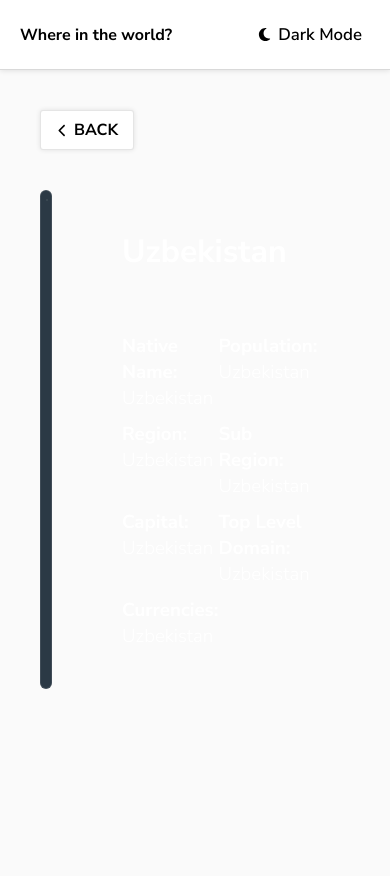
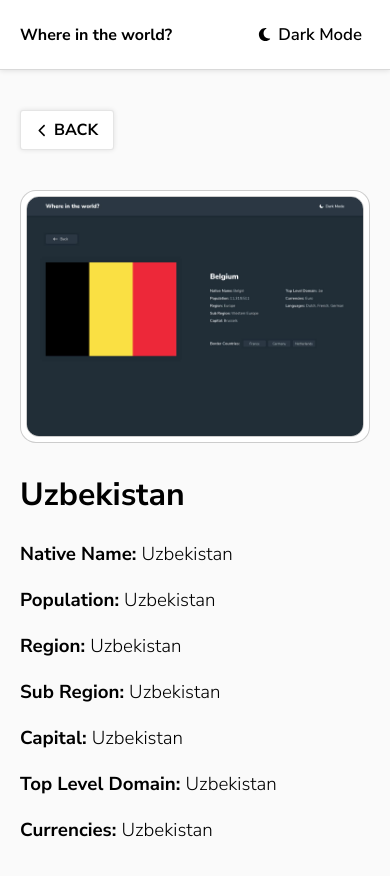
Before and after one commit to FESOO1/REST-Countries-API-with-color-theme-switcher3, a plain HTML site: page pages/country-data.html in a window 390 px wide. Both pictures are taken after a click on the button "Light Mode". Before the commit the page ends 844 px from the top, so only its background shows below. Drawn offline with Linux system fonts and the light colour scheme.

Commit message:
Working on it.

```diff
--- a/scripts/display-country-data.js
+++ b/scripts/display-country-data.js
@@ -1,3 +1,4 @@
+const title = document.querySelector('title');
 const countryImage = document.querySelector('.country-data-left-image');
 const countryName = document.querySelector('.country-data-right-name');
 const countryNativeName = document.querySelector('.country-data-right-grid-native-name');
@@ -25,6 +26,7 @@ function displayCountryData() {
     const countryLanguagesLS = JSON.parse(localStorage.getItem('countryLanguagesLS')); */
 
     if (countryFlagLS) {
+        title.textContent = `${countryNameLS}'s Data.`;
         countryImage.src = countryFlagLS;
         countryName.textContent = countryNameLS;
         countryNativeName.textContent = countryNativeNameLS;
--- a/styles/country-data.css
+++ b/styles/country-data.css
@@ -56,6 +56,7 @@ main {
 /* COUNTRY DATA LEFT */
 
 .country-data-left {
+    height: max-content;
     line-height: 0;
     border-radius: 1rem;
     overflow: hidden;
@@ -90,7 +91,7 @@ main {
 .country-data-right-grid {
     display: grid;
     grid-template-columns: repeat(2, 1fr);
-    row-gap: 10px;
+    gap: 20px;
 }
 
 .country-data-right-grid-text {
@@ -119,3 +120,41 @@ main {
 .country-data-right-border-countries-text {
     color: white;
 }
+
+/* MEDIA QUERIES */
+
+@media (max-width: 1200px) {
+    .country-data-right {
+        padding: 20px;
+        row-gap: 40px;
+    }
+}
+
+@media (max-width: 1000px) {
+    .country-data {
+        grid-template-columns: 1fr;
+    }
+    .country-data-right {
+        padding: 0;
+        align-items: center;
+    }
+}
+
+@media (max-width: 600px) {
+    .country-data-right-grid {
+        grid-template-columns: 1fr;
+    }
+    .country-data-right {
+        align-items: flex-start;
+        row-gap: 25px;
+    }
+}
+
+@media (max-width: 450px) {
+    .main-go-back {
+        padding: 40px 20px;
+    }
+    .country-data {
+        padding-inline: 20px;
+    }
+}
--- a/styles/navbar.css
+++ b/styles/navbar.css
@@ -151,6 +151,20 @@
     background-color: rgb(253, 253, 253);
 }
 
+.body-js .country-data-left {
+    background-color: white;
+    border: 1px solid rgba(0, 0, 0, 0.2);
+}
+
+.body-js .country-data-left-image {
+    border: 1px solid rgba(0, 0, 0, 0.2);
+}
+
+.body-js .country-data-right-name,
+.body-js .country-data-right-grid-text {
+    color: black;
+}
+
 
 /* MEDIA QUERIES */
 
```
